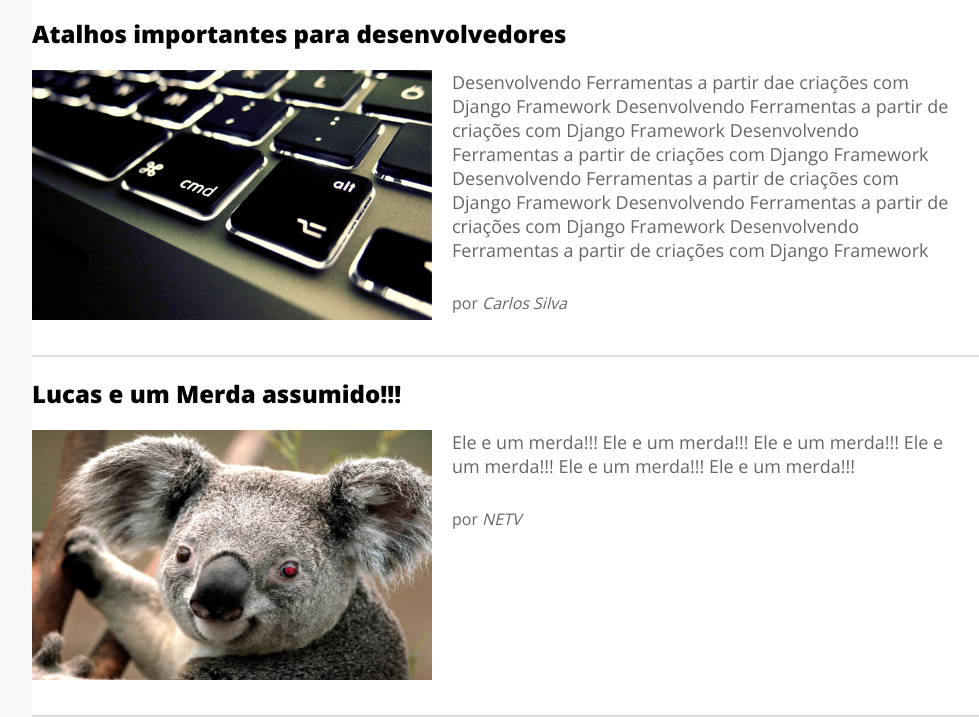
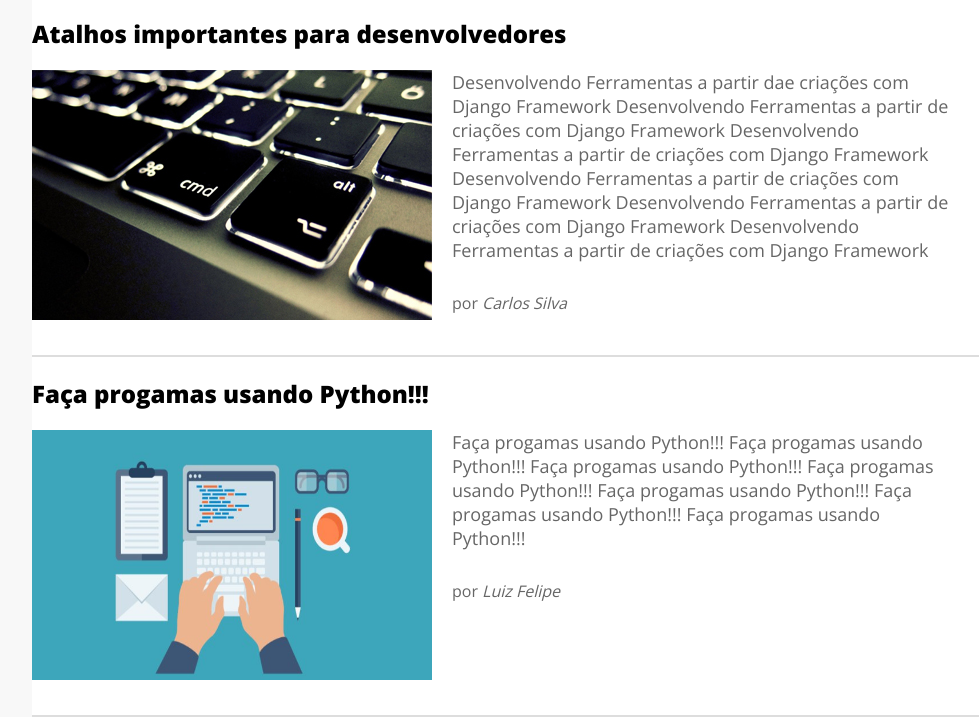
Before and after one commit to lucasarieiv/Projeto-Sistema-Padaria, a plain HTML site: page HTML_Lucas/paginas/noticias.html in a window 1280 px wide. Shown: the part 1479-2196 px from the top of the page, without its empty margins (128-1107 px from the left). Drawn offline with nearby package versions, Linux system fonts and the light colour scheme.

Commit message:
adicionando_Noticia-4

```diff
--- a/HTML_Lucas/paginas/noticias.html
+++ b/HTML_Lucas/paginas/noticias.html
@@ -87,17 +87,18 @@
 
       <a href="#">
         <article class="noticias">
-          <h1>Lucas e um Merda assumido!!!</h1>
+          <h1>Faça progamas usando Python!!!</h1>
           <figure>
-            <img src="noticias/img/Koala.jpg" alt="">
-            <figcaption>Ele e um merda!!!
-              Ele e um merda!!!
-              Ele e um merda!!!
-              Ele e um merda!!!
-              Ele e um merda!!!
-              Ele e um merda!!!
+            <img src="noticias/img/noticia-4.jpg" alt="">
+            <figcaption>Faça progamas usando Python!!!
+              Faça progamas usando Python!!!
+              Faça progamas usando Python!!!
+              Faça progamas usando Python!!!
+              Faça progamas usando Python!!!
+              Faça progamas usando Python!!!
+              Faça progamas usando Python!!!
             </figcaption>
-            <span>por <i>NETV</i></span>
+            <span>por <i>Luiz Felipe</i></span>
           </figure>
         </article>
       </a>
```
Also changed, not shown: HTML_Luiz_Felipe/index.html (+19 -0 lines), HTML_Lucas/paginas/noticias/img/Koala.jpg (deleted), HTML_Lucas/paginas/noticias/img/noticia-4.jpg (added).
